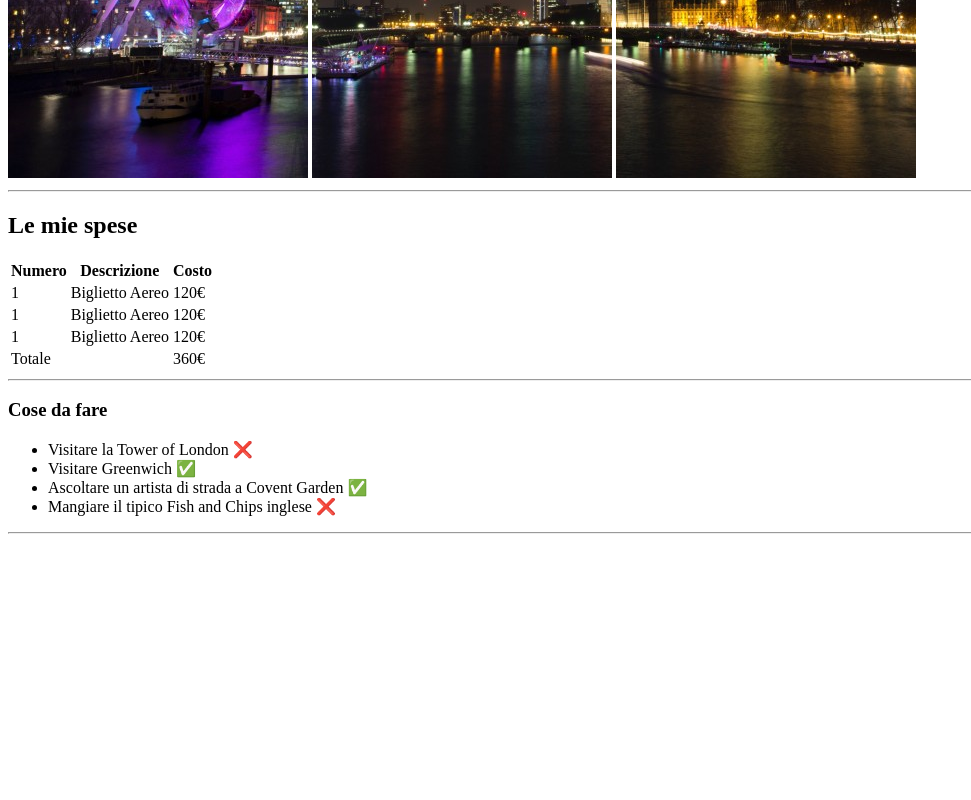
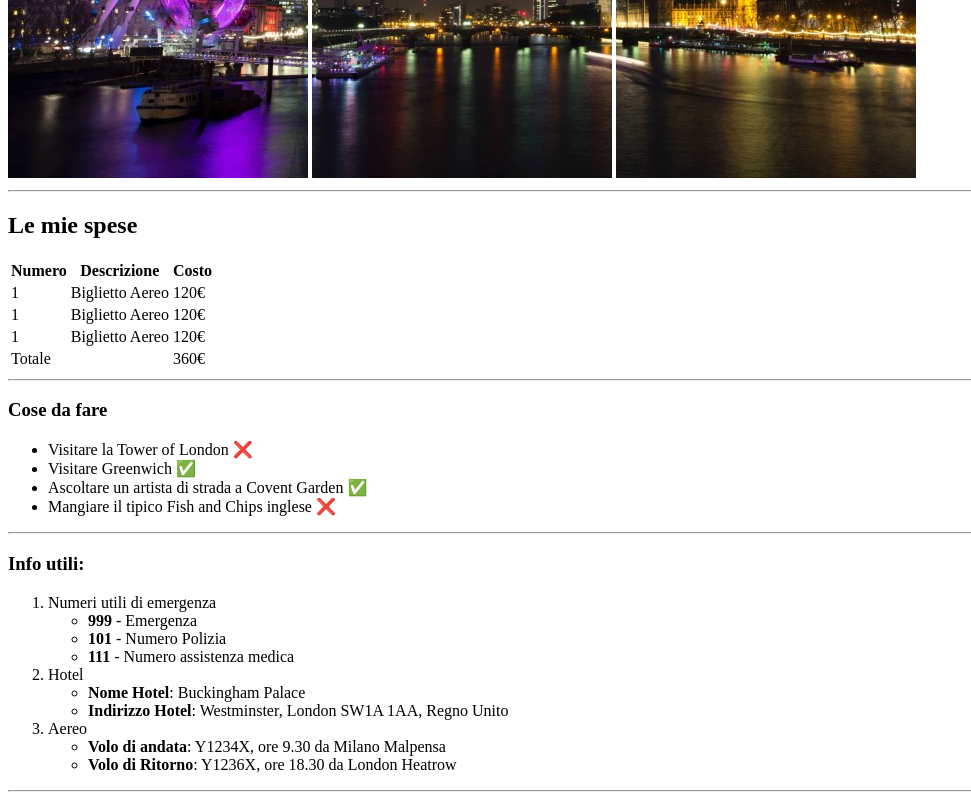
Before and after one commit to alessandro-ruggieri/html-london-trip, a plain HTML site: page index.html in a window 1280 px wide. Shown: the part 502-1302 px from the top of the page, without its empty margins (0-971 px from the left). Before the commit the page ends 1044 px from the top, so only its background shows below. Drawn offline with Linux system fonts and the light colour scheme.

Commit message:
ADD: H3 "Info utili" and nested list

```diff
--- a/index.html
+++ b/index.html
@@ -61,5 +61,29 @@
         <li>Mangiare il tipico Fish and Chips inglese &#10060</li>
     </ul>
     <hr>
+    <h3>Info utili:</h3>
+    <ol>
+        <li>Numeri utili di emergenza
+            <ul>
+                <li><strong>999</strong> - Emergenza</li>
+                <li><strong>101</strong> - Numero Polizia</li>
+                <li><strong>111</strong> - Numero assistenza medica</li>
+            </ul>
+        </li>
+        <li>Hotel
+            <ul>
+                <li><strong>Nome Hotel</strong>: Buckingham Palace</li>
+                <li><strong>Indirizzo Hotel</strong>: Westminster, London SW1A 1AA, Regno Unito</li>
+            </ul>
+        </li>
+        <li>Aereo
+            <ul>
+                <li><strong>Volo di andata</strong>: Y1234X, ore 9.30 da Milano Malpensa</li>
+                <li><strong>Volo di Ritorno</strong>: Y1236X, ore 18.30 da London Heatrow </li>
+            </ul>
+        </li>
+    </ol>
+    <hr>
+
 </body>
 </html>
```
